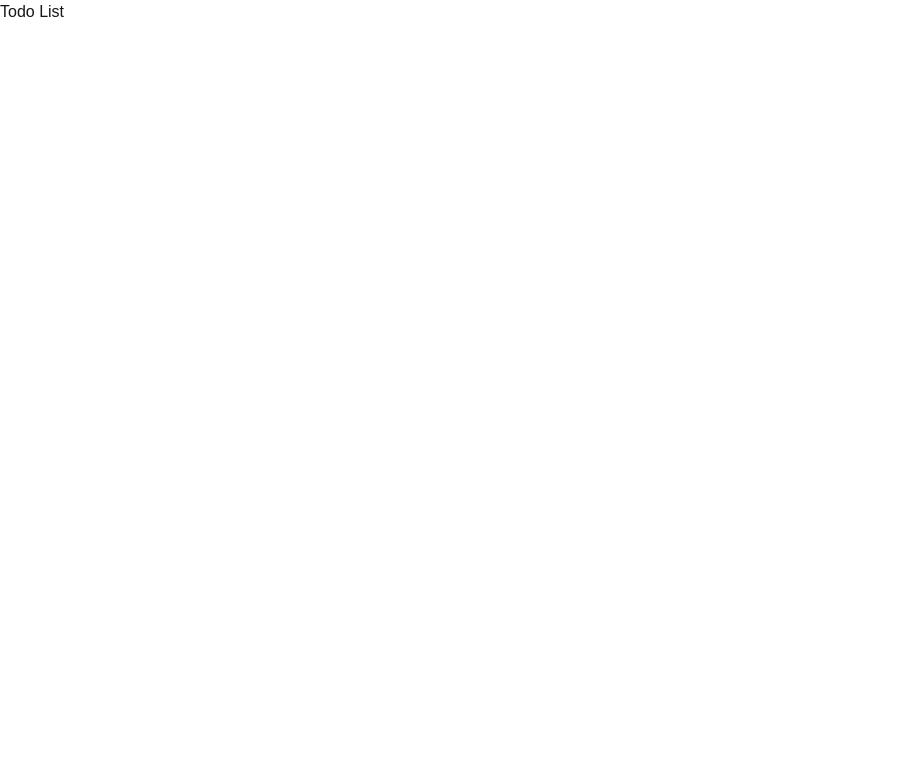
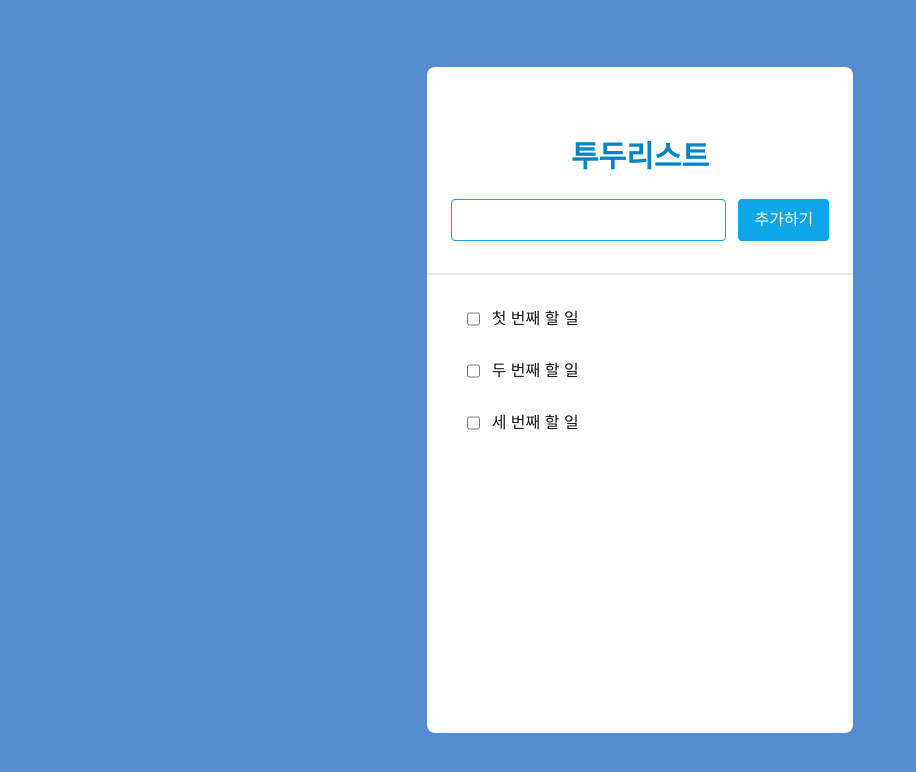
Before and after one commit to lje00220/todo-list-assignment, a Next.js app: page / in a window 1280 px wide. Shown: the top 772 px of the page, without its empty margins (0-916 px from the left). Built offline with nearby package versions, Linux system fonts and the light colour scheme.

Commit message:
feature:#3 TodoListPage 레이아웃 구조 생성

```diff
--- a/src/app/page.tsx
+++ b/src/app/page.tsx
@@ -1,3 +1,55 @@
-export default function Home() {
-  return <div>Todo List</div>;
-}
+const TodoListPage = () => {
+  const MOCK_DATA = [
+    {
+      id: '1',
+      title: '첫 번째 할 일',
+      completed: false,
+    },
+    {
+      id: '2',
+      title: '두 번째 할 일',
+      completed: false,
+    },
+    {
+      id: '3',
+      title: '세 번째 할 일',
+      completed: false,
+    },
+  ];
+
+  return (
+    <div className="flex h-screen items-center justify-center bg-[#558bcf]">
+      <div className="flex h-5/6 w-1/3 flex-col rounded-lg bg-white py-10">
+        {/* 상단 바 영역 */}
+        <div className="px-6 py-8">
+          <h1 className="mb-6 text-center text-3xl font-bold text-sky-600">
+            투두리스트
+          </h1>
+          <div className="flex w-full gap-3">
+            <input
+              type="text"
+              className="flex-1 rounded border border-sky-500 px-4 py-2"
+            />
+            <button className="rounded bg-sky-500 px-4 py-2 text-white">
+              추가하기
+            </button>
+          </div>
+        </div>
+
+        <hr className="border-b border-gray-200" />
+
+        {/* 리스트 영역 */}
+        <div className="flex flex-col gap-3 px-6 py-6">
+          {MOCK_DATA.map((todo) => (
+            <div key={todo.id} className="flex gap-3 px-4 py-2">
+              <input type="checkbox" />
+              <p>{todo.title}</p>
+            </div>
+          ))}
+        </div>
+      </div>
+    </div>
+  );
+};
+
+export default TodoListPage;
```
